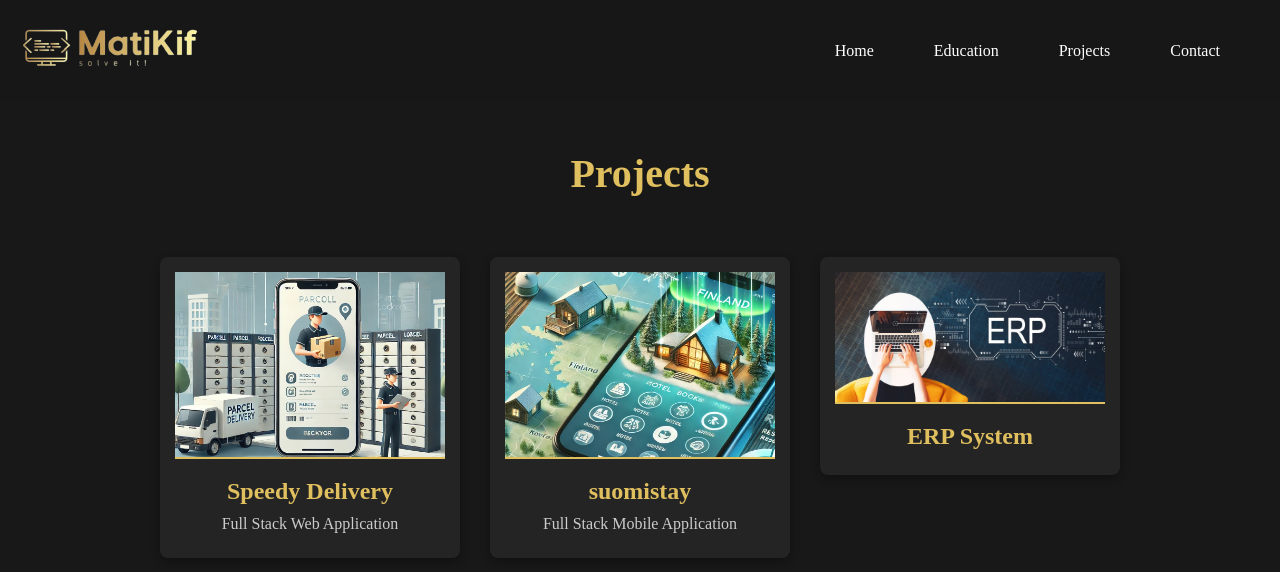
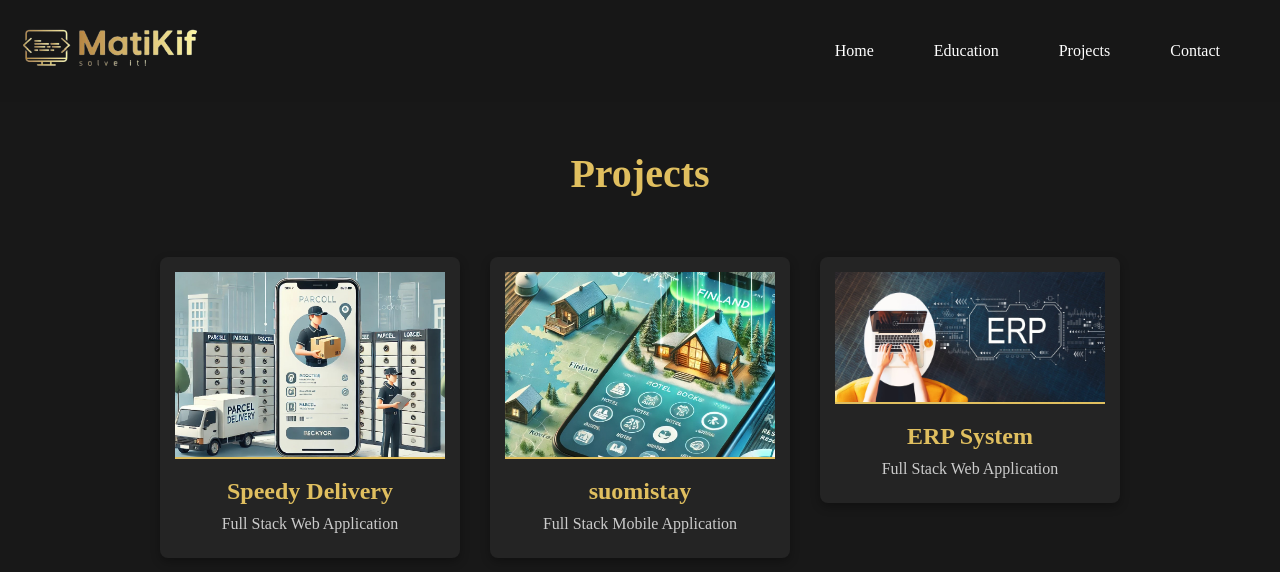
Before and after one commit to matusala3/Portfolio, a React (Vite) app: page /projects in a window 1280 px wide. Shown: the top 572 px of the page. Built offline with nearby package versions, Linux system fonts and the light colour scheme.

Commit message:
Refactor image import paths in Projects.jsx

```diff
--- a/src/pages/Projects.jsx
+++ b/src/pages/Projects.jsx
@@ -23,7 +23,7 @@ const projectData = [
   {
     id: 3,
     title: "ERP System",
-    description: "",
+    description: "Full Stack Web Application",
     image: Erp,
     link: "https://github.com/SAPetta",
   },
```
